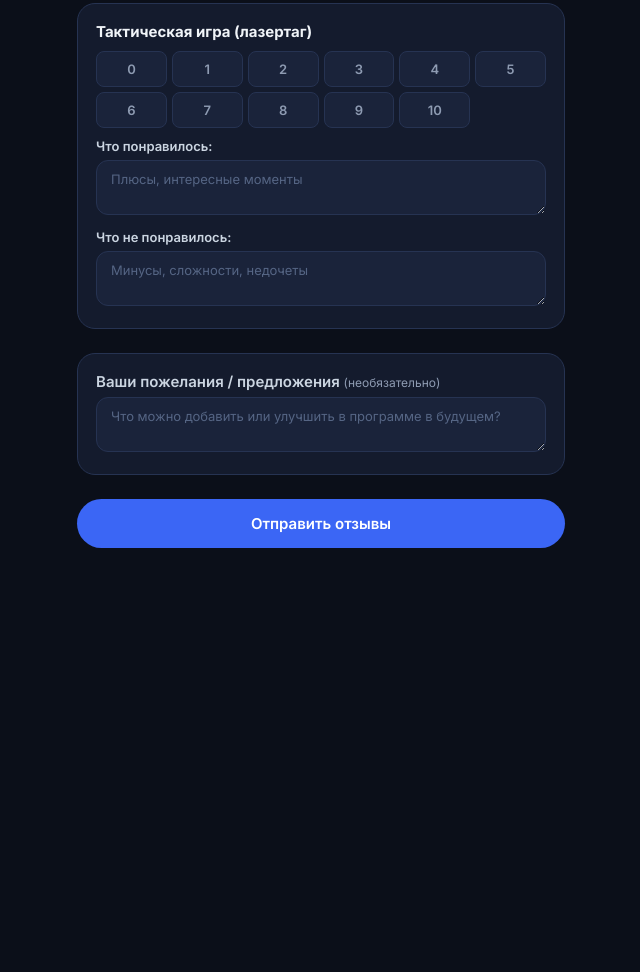
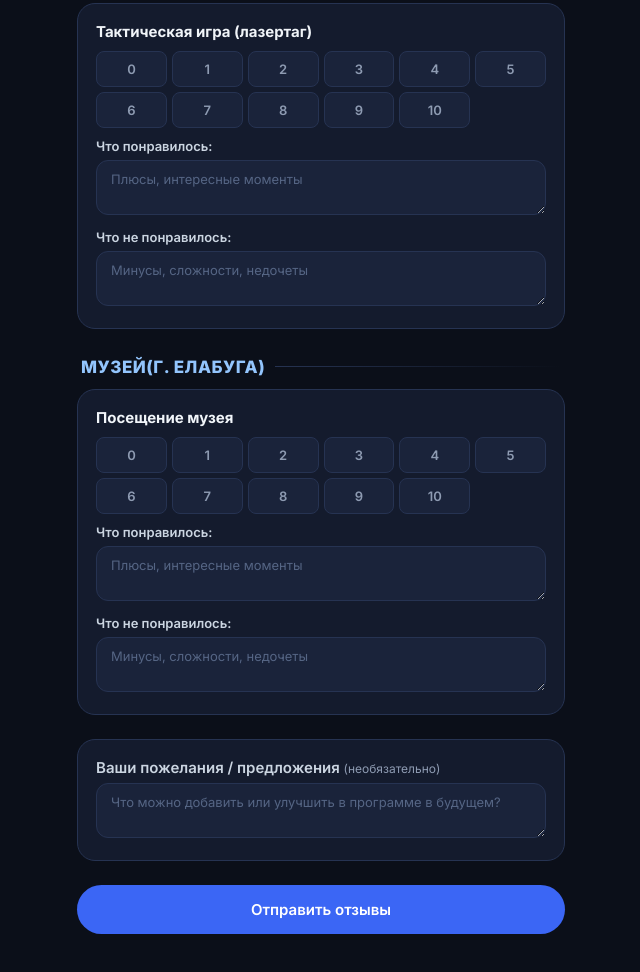
Before and after one commit to Hlebn/college-feedback, a plain HTML site: page index.html in a window 1280 px wide. Shown: the part 5456-6428 px from the top of the page, without its empty margins (319-959 px from the left). Before the commit the page ends 6044 px from the top, so only its background shows below. Drawn offline with Linux system fonts and the light colour scheme.

Commit message:
index.html

```diff
--- a/index.html
+++ b/index.html
@@ -309,6 +309,12 @@
         items: [
           "Тактическая игра (лазертаг)"
         ]
+      },
+      {
+        section: "Музей(г. Елабуга)",
+        items: [
+          "Посещение музея"
+        ]
       }
     ];
 
```
